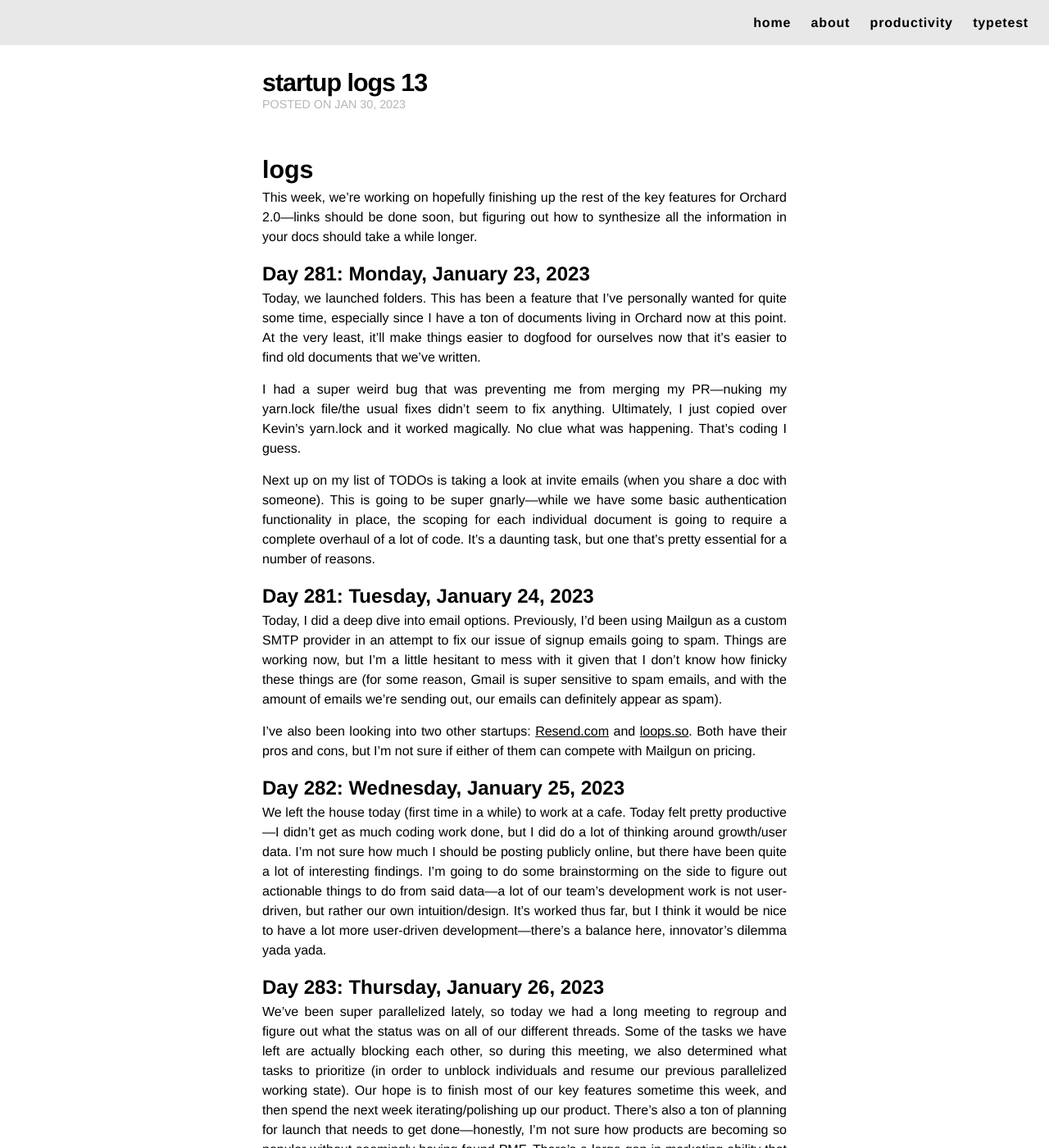
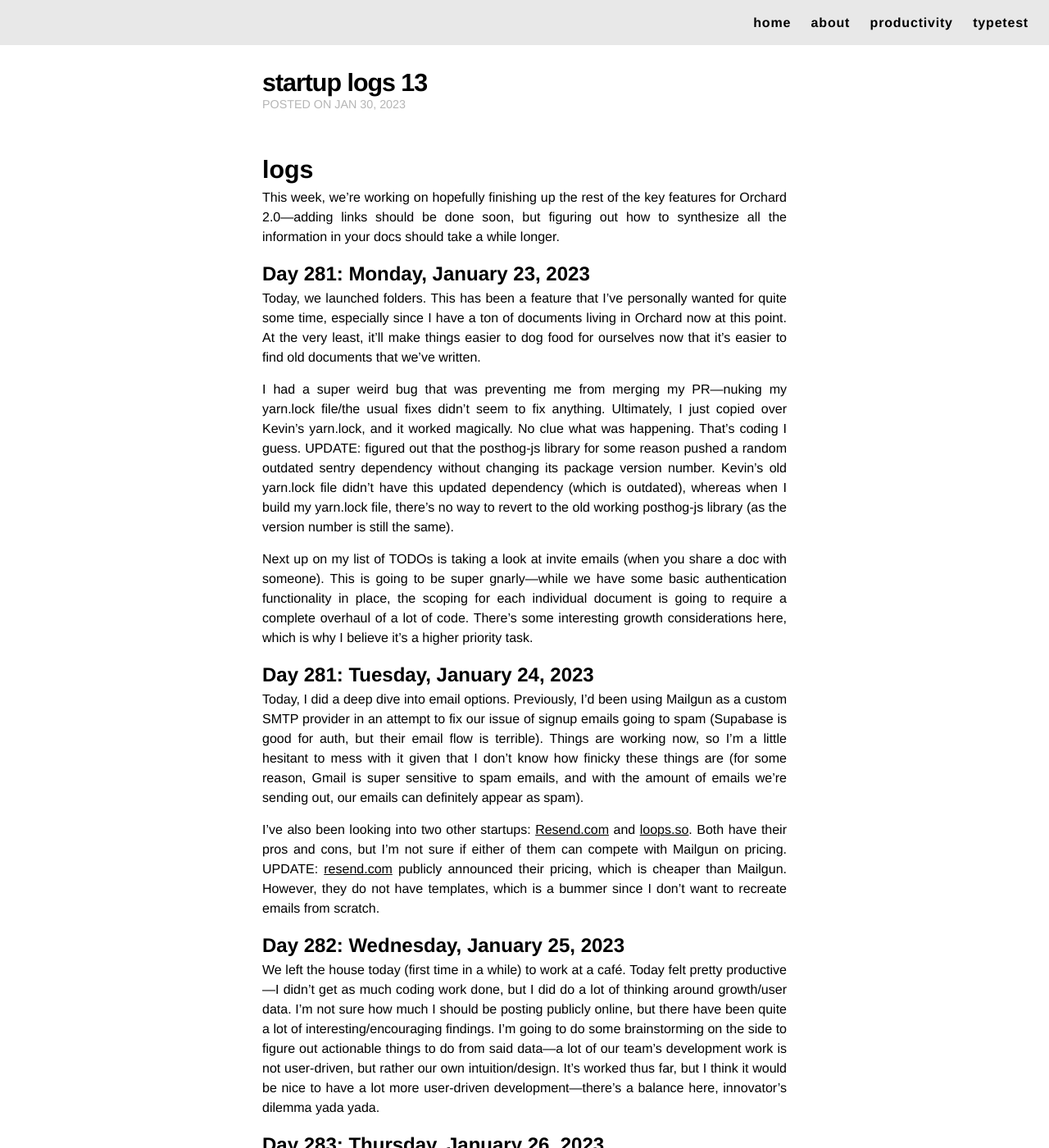
Before and after one commit to alexjwang/personal-blog, a Jekyll site: the page built from _posts/2023-01-30-startup-logs-13.md, in a window 1280 px wide and 1400 px high. Shown: the whole window at 82% size. Built offline with Jekyll 4.4.1, drawn with Linux system fonts in a browser that asks for light colours; nearby versions of some CDN libraries; some of the changed text lies outside the part shown.

Commit message:
new logs

```diff
--- a/_posts/2023-01-30-startup-logs-13.md
+++ b/_posts/2023-01-30-startup-logs-13.md
@@ -6,32 +6,32 @@ categories:
 ---
 # logs
 
-This week, we're working on hopefully finishing up the rest of the key features for Orchard 2.0—links should be done soon, but figuring out how to synthesize all the information in your docs should take a while longer.
+This week, we're working on hopefully finishing up the rest of the key features for Orchard 2.0—adding links should be done soon, but figuring out how to synthesize all the information in your docs should take a while longer.
 
 ## Day 281: Monday, January 23, 2023
 
-Today, we launched folders. This has been a feature that I've personally wanted for quite some time, especially since I have a ton of documents living in Orchard now at this point. At the very least, it'll make things easier to dogfood for ourselves now that it's easier to find old documents that we've written.
+Today, we launched folders. This has been a feature that I've personally wanted for quite some time, especially since I have a ton of documents living in Orchard now at this point. At the very least, it'll make things easier to dog food for ourselves now that it's easier to find old documents that we've written.
 
-I had a super weird bug that was preventing me from merging my PR—nuking my yarn.lock file/the usual fixes didn't seem to fix anything. Ultimately, I just copied over Kevin's yarn.lock and it worked magically. No clue what was happening. That's coding I guess.
+I had a super weird bug that was preventing me from merging my PR—nuking my yarn.lock file/the usual fixes didn't seem to fix anything. Ultimately, I just copied over Kevin's yarn.lock, and it worked magically. No clue what was happening. That's coding I guess. UPDATE: figured out that the posthog-js library for some reason pushed a random outdated sentry dependency without changing its package version number. Kevin's old yarn.lock file didn't have this updated dependency (which is outdated), whereas when I build my yarn.lock file, there's no way to revert to the old working posthog-js library (as the version number is still the same).
 
-Next up on my list of TODOs is taking a look at invite emails (when you share a doc with someone). This is going to be super gnarly—while we have some basic authentication functionality in place, the scoping for each individual document is going to require a complete overhaul of a lot of code. It's a daunting task, but one that's pretty essential for a number of reasons.
+Next up on my list of TODOs is taking a look at invite emails (when you share a doc with someone). This is going to be super gnarly—while we have some basic authentication functionality in place, the scoping for each individual document is going to require a complete overhaul of a lot of code. There's some interesting growth considerations here, which is why I believe it's a higher priority task.
 
 ## Day 281: Tuesday, January 24, 2023
 
-Today, I did a deep dive into email options. Previously, I'd been using Mailgun as a custom SMTP provider in an attempt to fix our issue of signup emails going to spam. Things are working now, but I'm a little hesitant to mess with it given that I don't know how finicky these things are (for some reason, Gmail is super sensitive to spam emails, and with the amount of emails we're sending out, our emails can definitely appear as spam).
+Today, I did a deep dive into email options. Previously, I'd been using Mailgun as a custom SMTP provider in an attempt to fix our issue of signup emails going to spam (Supabase is good for auth, but their email flow is terrible). Things are working now, so I'm a little hesitant to mess with it given that I don't know how finicky these things are (for some reason, Gmail is super sensitive to spam emails, and with the amount of emails we're sending out, our emails can definitely appear as spam).
 
-I've also been looking into two other startups: [Resend.com](http://Resend.com) and [loops.so](http://loops.so). Both have their pros and cons, but I'm not sure if either of them can compete with Mailgun on pricing.
+I've also been looking into two other startups: [Resend.com](http://Resend.com) and [loops.so](http://loops.so). Both have their pros and cons, but I'm not sure if either of them can compete with Mailgun on pricing. UPDATE: [resend.com](http://resend.com) publicly announced their pricing, which is cheaper than Mailgun. However, they do not have templates, which is a bummer since I don't want to recreate emails from scratch.
 
 ## Day 282: Wednesday, January 25, 2023
 
-We left the house today (first time in a while) to work at a cafe. Today felt pretty productive—I didn't get as much coding work done, but I did do a lot of thinking around growth/user data. I'm not sure how much I should be posting publicly online, but there have been quite a lot of interesting findings. I'm going to do some brainstorming on the side to figure out actionable things to do from said data—a lot of our team's development work is not user-driven, but rather our own intuition/design. It's worked thus far, but I think it would be nice to have a lot more user-driven development—there's a balance here, innovator's dilemma yada yada.
+We left the house today (first time in a while) to work at a café. Today felt pretty productive—I didn't get as much coding work done, but I did do a lot of thinking around growth/user data. I'm not sure how much I should be posting publicly online, but there have been quite a lot of interesting/encouraging findings. I'm going to do some brainstorming on the side to figure out actionable things to do from said data—a lot of our team's development work is not user-driven, but rather our own intuition/design. It's worked thus far, but I think it would be nice to have a lot more user-driven development—there's a balance here, innovator's dilemma yada yada.
 
 ## Day 283: Thursday, January 26, 2023
 
-We've been super parallelized lately, so today we had a long meeting to regroup and figure out what the status was on all of our different threads. Some of the tasks we have left are actually blocking each other, so during this meeting, we also determined what tasks to prioritize (in order to unblock individuals and resume our previous parallelized working state). Our hope is to finish most of our key features sometime this week, and then spend the next week iterating/polishing up our product. There's also a ton of planning for launch that needs to get done—honestly, I'm not sure how products are becoming so popular without seemingly having found PMF. There's a large gap in marketing ability that I need to catch up on.
+We've been super parallelized lately, so today we had a long meeting to regroup and figure out what the status was on all of our different threads. Some of the tasks we have left are actually blocking each other, so during this meeting, we also determined what tasks to prioritize (in order to unblock individuals and resume our previous parallelized working state). Our hope is to finish most of our key features sometime this week, and then spend the next week iterating/polishing up our product. There's also a ton of planning for launch that needs to get done—honestly, I'm not sure how products are becoming so popular without seemingly having found PMF. There's a large gap in marketing /distribution ability that I need to catch up on.
 
 ## Day 284: Friday, January 27, 2023
 
-I'm working on a different segment of code from everyone else—the others are working on a lot of the changes to the chat/LLM context window in order to ingest links/outside sources. I'm still tackling a lot of auth infrastructre that we need to build to correctly enable sharing—everything should technically work, but some reason sending emails is super spotty (Mailgun straight up drops half our emails).
+I'm working on a different segment of code from everyone else—the others are working on a lot of the changes to the chat/LLM context window in order to ingest links/outside sources. I'm still tackling a lot of auth infrastructure that we need to build to correctly enable sharing—everything should technically work, but some reason sending emails is super spotty (Mailgun straight up drops half our emails).
 
 Weekend update: we decided to take a spontaneous trip to SF on Saturday. In the middle of our ride there, our site just went down but none of us had our computers—guess this means that we can't just collectively take a group trip anymore, especially after we have a bigger launch.
```
Also changed, not shown: _posts/2023-01-23-startup-logs-12.md (+8 -8 lines).
